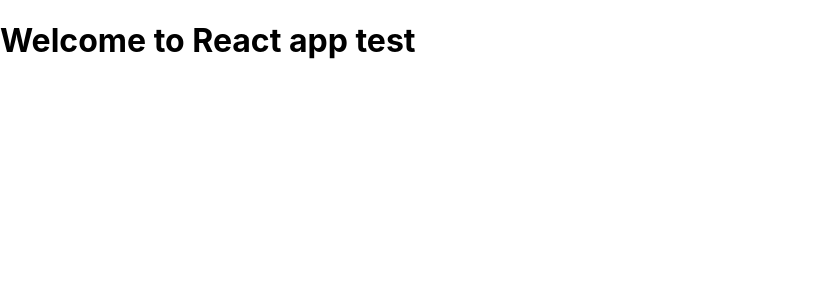
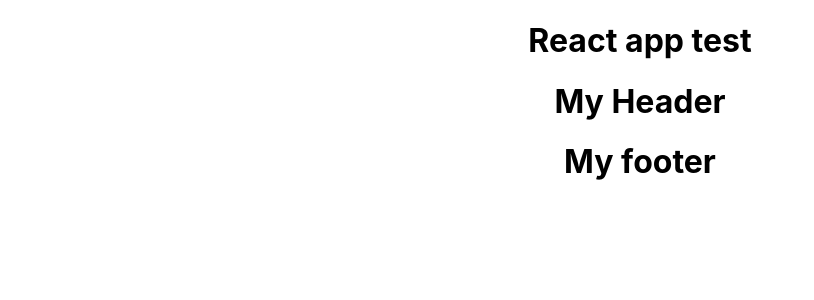
Before and after one commit to Macomi27/safecity-test-react, a React (Create React App) app: page / in a window 1280 px wide. Shown: the top 300 px of the page, without its empty margins (0-814 px from the left). Built offline with nearby package versions, Linux system fonts and the light colour scheme.

Commit message:
setting up header and footer components

```diff
--- a/package.json
+++ b/package.json
@@ -9,6 +9,7 @@
     "@testing-library/user-event": "^13.5.0",
     "react": "^19.1.0",
     "react-dom": "^19.1.0",
+    "react-router-dom": "^7.5.0",
     "react-scripts": "5.0.1",
     "web-vitals": "^2.1.4"
   },
--- a/src/App.js
+++ b/src/App.js
@@ -1,7 +1,16 @@
+import React from "react";
 import "./App.css";
+import Header from "./components/header/header.jsx";
+import Footer from "./components/footer/footer.jsx";
 
 function App() {
-  return <h1>Welcome to React app test</h1>;
+  return (
+    <div className="App">
+      <h1>React app test</h1>
+      <Header />
+      <Footer />
+    </div>
+  );
 }
 
 export default App;
--- /dev/null
+++ b/src/components/footer/footer.jsx
@@ -0,0 +1,12 @@
+import React from "react";
+import "./footer.css"
+
+const Footer = () => {
+    return (
+        <footer className="footer">
+        <h1>My footer</h1>
+        </footer>
+    );
+}
+
+export default Footer;
--- /dev/null
+++ b/src/components/header/header.jsx
@@ -0,0 +1,12 @@
+import React from "react";
+import "./header.css"
+
+const Header = () => {
+    return (
+        <header className="header">
+        <h1>My Header</h1>
+        </header>
+    );
+}
+
+export default Header;
```
Also changed, not shown: src/components/footer/footer.css (added), src/components/header/header.css (added), 1 other file (tests, documents, lock files or other folders).
